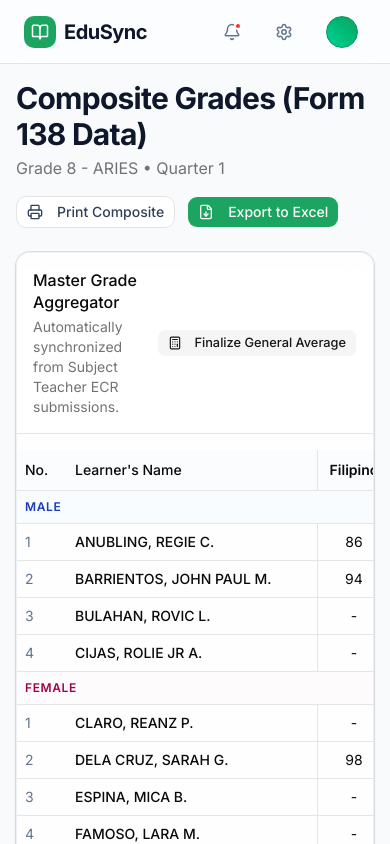
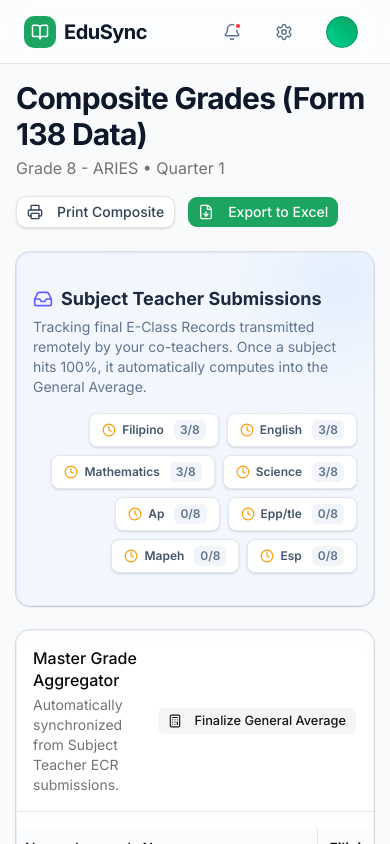
Before and after one commit to nico-beep17/edusync-teacher-portal, a Next.js app: page /composite in a window 390 px wide. Shown: the top 844 px of the page. Built offline with nearby package versions, Linux system fonts and the light colour scheme; no server answers.

Commit message:
feat: multi-tenant subject and adviser handoff mechanisms

```diff
--- a/src/app/composite/page.tsx
+++ b/src/app/composite/page.tsx
@@ -3,7 +3,7 @@
 import { Card, CardContent, CardDescription, CardHeader, CardTitle } from "@/components/ui/card"
 import { Table, TableBody, TableCell, TableHead, TableHeader, TableRow } from "@/components/ui/table"
 import { Button } from "@/components/ui/button"
-import { Calculator, Printer, FileDown } from "lucide-react"
+import { Calculator, Printer, FileDown, Inbox, CheckCircle2, Clock } from "lucide-react"
 import { useTeacherStore } from "@/store/useStore"
 import { useEffect, useState } from "react"
 import { exportToCSV } from "@/lib/export-utils"
@@ -75,7 +75,7 @@ export default function CompositeGradesPage() {
           <p className="text-muted-foreground mt-1">Grade 8 - ARIES • Quarter 1</p>
         </div>
         <div className="flex items-center gap-3">
-          <Button onClick={() => window.print()} variant="outline" className="bg-white hover:bg-slate-50 text-slate-700">
+          <Button onClick={() => window.print()} variant="outline" className="bg-white hover:bg-slate-50 text-slate-700 shadow-sm">
              <Printer className="mr-2 h-4 w-4" /> Print Composite
           </Button>
           <Button onClick={handleExport} className="bg-[#1ca560] hover:bg-[#158045]">
@@ -83,6 +83,45 @@ export default function CompositeGradesPage() {
           </Button>
         </div>
       </div>
+
+      {/* Grade Submissions Inbox Widget */}
+      <Card className="bg-gradient-to-r from-indigo-50/50 to-blue-50/50 border border-indigo-100 shadow-sm relative overflow-hidden">
+        <div className="absolute top-0 right-0 w-32 h-32 bg-blue-400/10 rounded-full blur-2xl transform translate-x-8 -translate-y-8"></div>
+        <CardContent className="p-4 sm:p-5">
+           <div className="flex flex-col md:flex-row items-start md:items-center justify-between gap-4">
+               <div>
+                  <div className="flex items-center font-bold text-slate-800 text-lg mb-1">
+                      <Inbox className="w-5 h-5 mr-2 text-indigo-500" /> Subject Teacher Submissions
+                  </div>
+                  <p className="text-sm text-slate-500 max-w-xl">
+                      Tracking final E-Class Records transmitted remotely by your co-teachers.
+                      Once a subject hits 100%, it automatically computes into the General Average.
+                  </p>
+               </div>
+
+               <div className="flex flex-wrap gap-2 justify-end w-full md:w-auto">
+                  {subjects.map(sub => {
+                     const submittedCount = students.filter(s => {
+                         const sGrades = gradesMap[s.lrn] || [];
+                         return sGrades.some(g => g.subject === sub);
+                     }).length;
+                     const totalCount = students.length;
+                     const isComplete = totalCount > 0 && submittedCount === totalCount;
+
+                     return (
+                        <div key={sub} className={`flex items-center gap-1.5 px-3 py-1.5 rounded-md text-xs font-semibold border ${isComplete ? 'bg-emerald-50 text-emerald-700 border-emerald-200' : 'bg-white text-slate-600 border-slate-200 shadow-sm'}`}>
+                           {isComplete ? <CheckCircle2 className="w-3.5 h-3.5 text-emerald-500" /> : <Clock className="w-3.5 h-3.5 text-amber-500" />}
+                           {sub}
+                           <span className={`ml-1 px-1.5 py-0.5 rounded-sm ${isComplete ? 'bg-emerald-100/50 text-emerald-800' : 'bg-slate-100 text-slate-500'}`}>
+                             {submittedCount}/{totalCount}
+                           </span>
+                        </div>
+                     )
+                  })}
+               </div>
+           </div>
+        </CardContent>
+      </Card>
 
       <Card className="bg-white/80 backdrop-blur-md shadow-sm border border-slate-200/60 overflow-hidden">
         <CardHeader className="bg-white/50 border-b flex flex-row items-center justify-between pb-4">
--- a/src/app/ecr/[subject]/page.tsx
+++ b/src/app/ecr/[subject]/page.tsx
@@ -5,7 +5,7 @@ import { Card, CardContent, CardDescription, CardHeader, CardTitle } from "@/com
 import { Table, TableBody, TableCell, TableHead, TableHeader, TableRow } from "@/components/ui/table"
 import { Button } from "@/components/ui/button"
 import { Input } from "@/components/ui/input"
-import { Save, FileDown, Calculator } from "lucide-react"
+import { Send, FileDown, Calculator, CheckCircle2 } from "lucide-react"
 import { computeDepEdGrade } from "@/lib/deped-grading"
 import { exportToCSV } from "@/lib/export-utils"
 import { useTeacherStore } from "@/store/useStore"
@@ -82,7 +82,7 @@ export default function EClassRecordPage({ params }: { params: { subject: string
              quarterGrade: grades.quarterGrade
          })
      })
-     alert("Grades Saved to Local Store Successfully!")
+     alert(`[Subject Transmission]: The E-Class Record and strictly computed Quarterly Grades for ${subjectName} have been permanently transmitted to the Class Adviser's Composite Aggregator.`)
   }
 
   const handleExport = async () => {
@@ -163,11 +163,11 @@ export default function EClassRecordPage({ params }: { params: { subject: string
           <p className="text-muted-foreground mt-1">Interactive E-Class Record • Quarter 1</p>
         </div>
         <div className="flex items-center gap-3">
-          <Button onClick={handleExport} variant="outline" className="bg-white hover:bg-slate-50 text-slate-700">
-             <FileDown className="mr-2 h-4 w-4" /> Export ECR
+          <Button onClick={handleExport} variant="outline" className="bg-white hover:bg-slate-50 text-slate-700 border-slate-200">
+             <FileDown className="mr-2 h-4 w-4" /> Download Blank Template
           </Button>
-          <Button onClick={handleSaveGrades} className="bg-[#1ca560] hover:bg-[#158045]">
-            <Save className="mr-2 h-4 w-4" /> Save Grades
+          <Button onClick={handleSaveGrades} className="bg-gradient-to-r from-[#1ca560] to-emerald-600 hover:from-emerald-600 hover:to-emerald-700 shadow-md shadow-emerald-500/20 font-bold transition-all active:scale-95">
+            <Send className="mr-2 h-4 w-4" /> Transmit to Class Adviser
           </Button>
         </div>
       </div>
```
